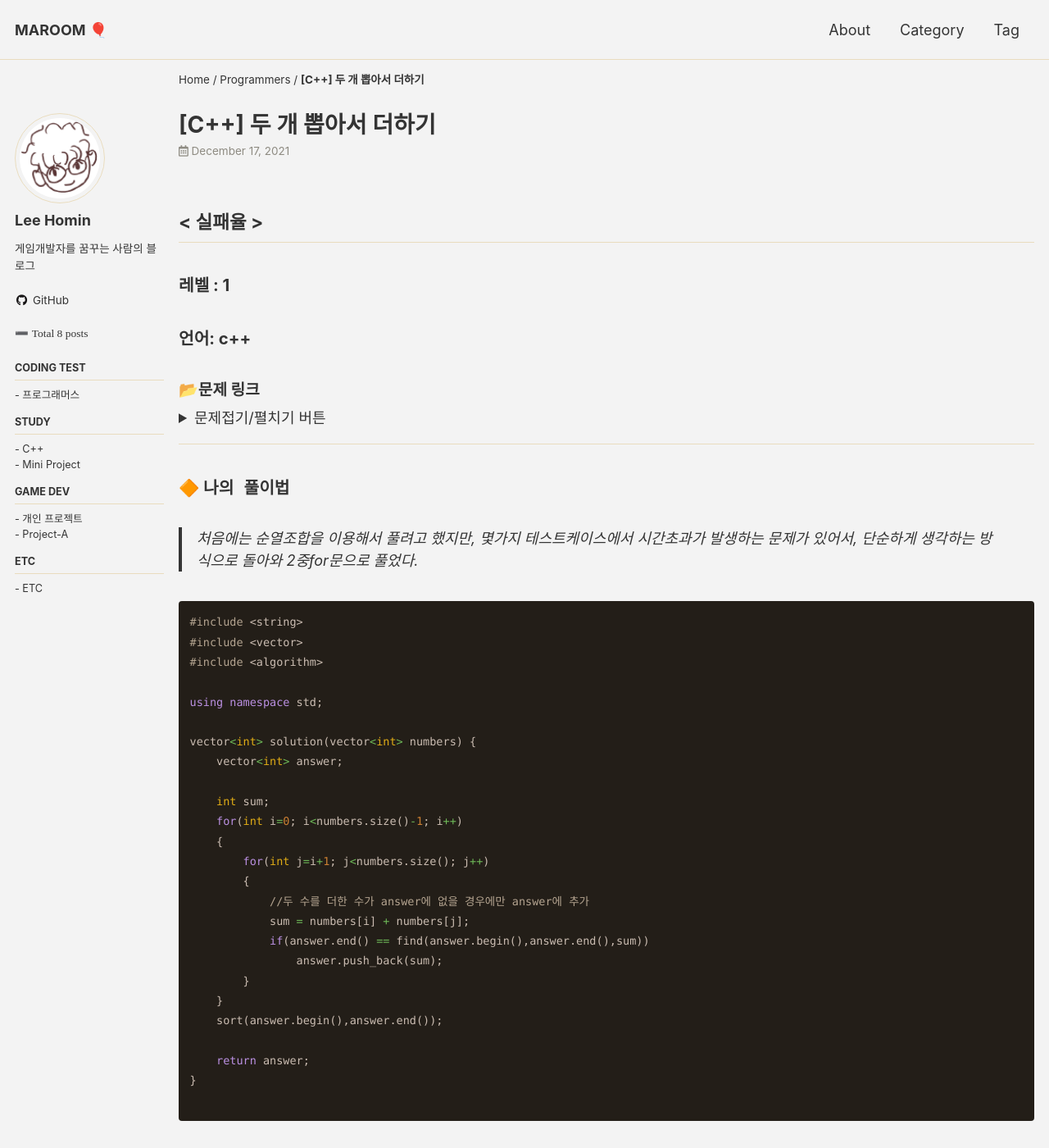
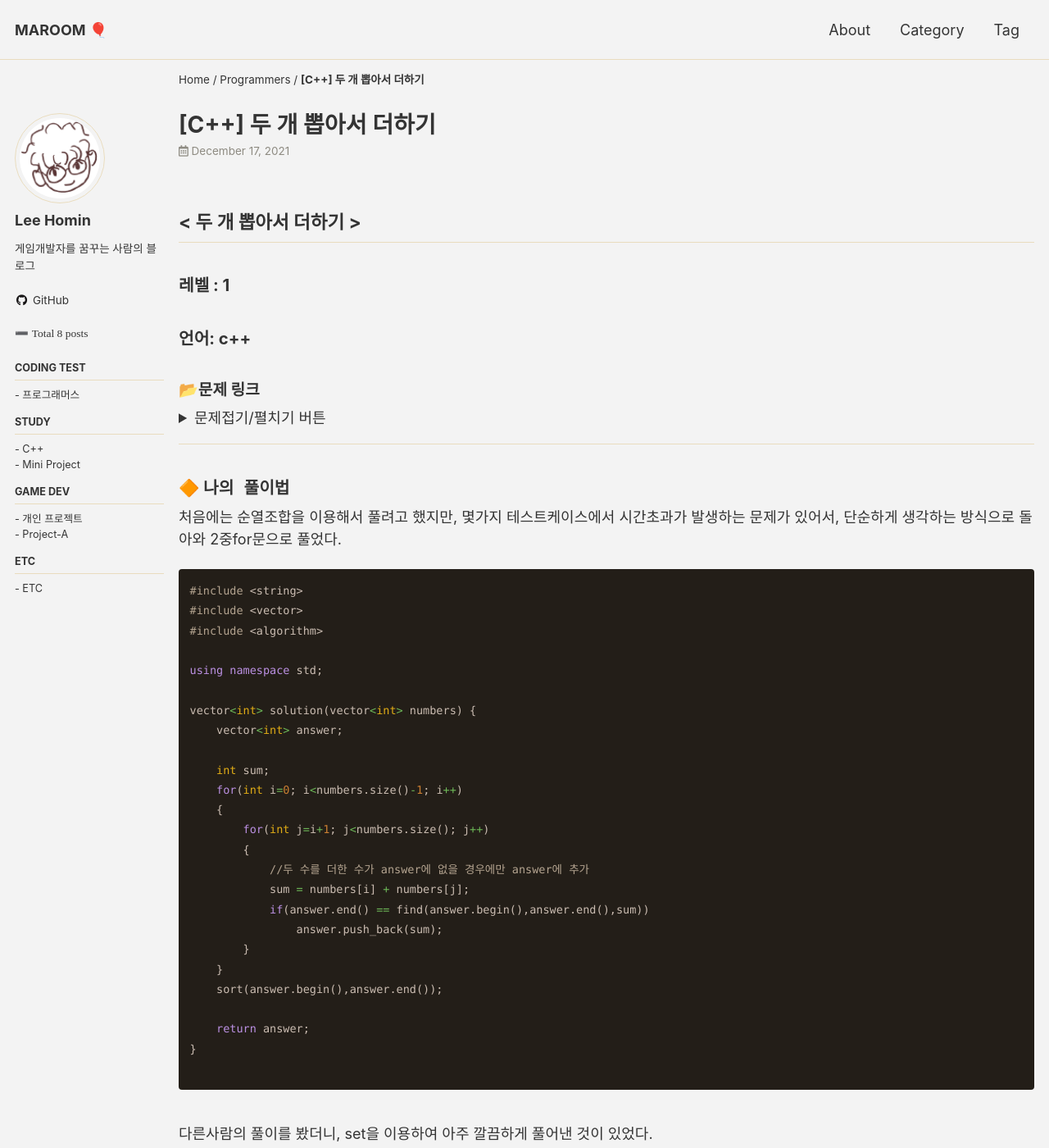
Before and after one commit to Squidward79/Squidward79.github.io, a Jekyll site: the page built from _posts/Programmers/2021-12-17-programmers_05.md, in a window 1280 px wide and 1400 px high. Shown: the whole window at 82% size. Built offline with Jekyll 4.4.1, drawn with Linux system fonts in a browser that asks for light colours; cached includes are drawn as plain includes; some of the changed text lies outside the part shown.

Commit message:
포스팅 수정

````diff
--- a/_posts/Programmers/2021-12-17-programmers_05.md
+++ b/_posts/Programmers/2021-12-17-programmers_05.md
@@ -12,7 +12,7 @@ date: 2021-12-17
 breadcrumb: true
 ---
 
-## < 실패율 >
+## < 두 개 뽑아서 더하기 >
 
 ### 레벨 : 1
 ### 언어: c++
@@ -81,7 +81,7 @@ numbers의 모든 수는 0 이상 100 이하입니다.
 ***
 ###  🔶 `나의 풀이법`
 
-> 처음에는 순열조합을 이용해서 풀려고 했지만, 몇가지 테스트케이스에서 시간초과가 발생하는 문제가 있어서, 단순하게 생각하는 방식으로 돌아와 2중for문으로 풀었다.
+처음에는 순열조합을 이용해서 풀려고 했지만, 몇가지 테스트케이스에서 시간초과가 발생하는 문제가 있어서, 단순하게 생각하는 방식으로 돌아와 2중for문으로 풀었다.
 
 ```c++
 #include <string>
@@ -113,5 +113,7 @@ vector<int> solution(vector<int> numbers) {
 <br>
 다른사람의 풀이를 봤더니, set을 이용하여 아주 깔끔하게 풀어낸 것이 있었다.<br>
 
+`자동정렬`, `중복 비허용` 관련 문제는 set을 이용해도 아주 좋을듯!!
+
 
 <br>
````
